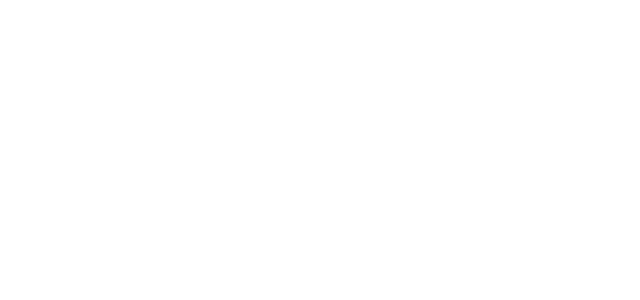
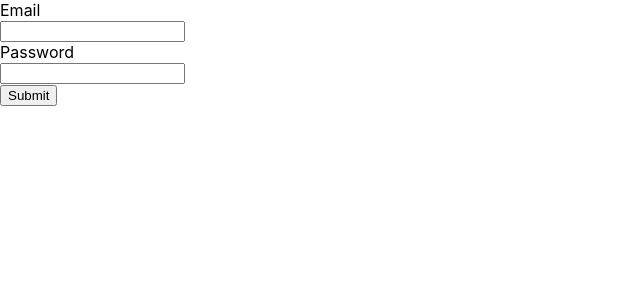
Before and after one commit to GitSeaBass/CinemaEBooking, a React (Create React App) app in the folder Frontend/cinema-ebooking/: page /login in a window 1280 px wide. Before the commit this address had no page. Shown: the top 300 px of the page, without its empty margins (0-640 px from the left). Built offline with nearby package versions, Linux system fonts and the light colour scheme.

Commit message:
passing username prop if logs in

```diff
--- a/Frontend/cinema-ebooking/src/App.js
+++ b/Frontend/cinema-ebooking/src/App.js
@@ -1,13 +1,18 @@
 import './App.css';
 import {BrowserRouter as Router, Route, Routes} from 'react-router-dom';
+import { useState } from 'react';
 import CustomerHomePage from './components/CustomerHomePage';
+import LoginPage from './components/LoginPage';
 
 function App() {
+  const[user, setUser] = useState('');
+
   return (
     <Router>
       <div>
         <Routes>
-          <Route exact path="/" element={<CustomerHomePage/>} />
+          <Route exact path="/" element={<CustomerHomePage user={user} setUser={setUser}/>} />
+          <Route path="/login" element={<LoginPage user={user} setUser={setUser}/>} />
         </Routes>
       </div>
     </Router>
--- a/Frontend/cinema-ebooking/src/components/CustomerHomePage.js
+++ b/Frontend/cinema-ebooking/src/components/CustomerHomePage.js
@@ -1,6 +1,9 @@
 import './CustomerHomePage.css'
+import { useNavigate } from 'react-router-dom';
 
-function CustomerHomePage() {
+function CustomerHomePage(props) {
+    const navigate = useNavigate();
+
     const moviearray = [
         {
             title: 'Barbie',
@@ -19,11 +22,19 @@ function CustomerHomePage() {
         }
     ];
 
+    function loggingIn() {
+        navigate('/login');
+    }
+
     return (
         <>
             <div className='navbar'>
                 <b1 className='titlelogo'>Cinema E-Booking A8</b1>
-                <button className='login-button'>Login</button>
+
+                {props.user.length === 0?
+
+                <button className='login-button' onClick={loggingIn}>Login</button> :
+                <d3>{props.user}</d3>}
             </div>
 
             <div className='currently-running-title'>
--- /dev/null
+++ b/Frontend/cinema-ebooking/src/components/LoginPage.js
@@ -0,0 +1,31 @@
+import './LoginPage.css'
+import { useState } from 'react';
+import { useNavigate } from 'react-router-dom';
+
+function LoginPage(props) {
+    const navigate = useNavigate();
+
+    const[email, setEmail] = useState('')
+    const addEmail = (e) => {
+        setEmail(e.target.value);
+    };
+
+    function onSubmit() {
+        props.setUser(email);
+        navigate('/');
+    }
+
+    return(
+        <div className="form-container">
+            <form className='login-form' onSubmit={onSubmit}>
+                <label>Email</label><br/>
+                <input type='text' onChange={addEmail}></input><br/>
+                <label>Password</label><br/>
+                <input type='text'></input><br/>
+                <input type='submit'></input>
+            </form>
+        </div>
+    );
+}
+
+export default LoginPage;
```
Also changed, not shown: Frontend/cinema-ebooking/src/components/LoginPage.css (added).
